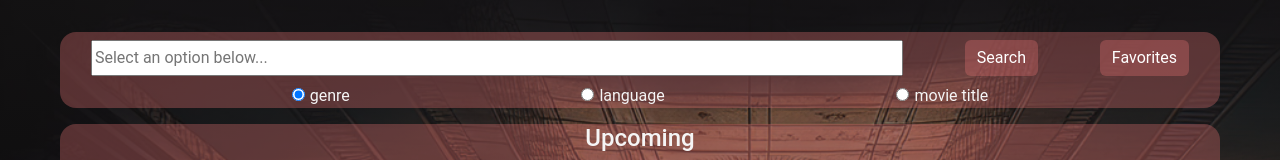
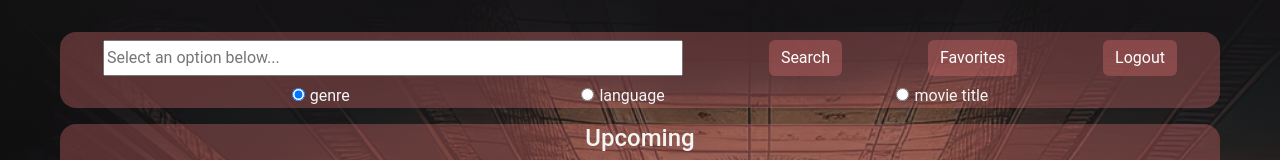
Before and after one commit to 240401-NET/MovieAppClient, a React (Vite) app: page /movielandingpage in a window 1280 px wide. Shown: the top 160 px of the page. Built offline with nearby package versions, Linux system fonts and the light colour scheme; no server answers.

Commit message:
added logout functionality

```diff
--- a/src/Components/MovieSearch.tsx
+++ b/src/Components/MovieSearch.tsx
@@ -3,6 +3,7 @@ import React, {useEffect, useState} from 'react';
 import { SearchModal } from "./SearchModal";
 import { ITMDBMovieDto, SearchMovieByGenre, SearchMovieByLanguage} from "../services/TMDBApiService";
 import { SearchMovieByFavorites } from "../services/UserServices";
+import { useAuthentication } from "../contexts/AuthenticationContext";
 
 const searchParameters : string [] = ["genre", "language", "movie title"]
 
@@ -12,10 +13,11 @@ export const MovieSearch : React.FC = () => {
     const [searchedParameter, setSearchedParameter] = useState<string>("genre");
     const [modalOpen, setModalOpen] = useState(false);
     const [searchedResults, setSearchedResults] = useState<ITMDBMovieDto[]>([]);
-    const [currentReponsePage, setCurrentResponsePage] = useState<number>(1);
-    const [currentlyLookingAtFavorites, setCurrentlyLookingAtFavorites] = useState<boolean>(false)
+    const [currentReponsePage] = useState<number>(1);
+    const [currentlyLookingAtFavorites, setCurrentlyLookingAtFavorites] = useState<boolean>(false);
+    const [username, setUserName] = useState("");
 
-    const [username, setUserName] = useState("");
+    const { logoutUser } = useAuthentication();
 
     useEffect(() => {
       const user = localStorage.getItem("user");
@@ -69,6 +71,7 @@ export const MovieSearch : React.FC = () => {
                     />
                     <button className="searchedValue-button btn btn-primary w-20" type="submit">Search</button>
                     <button className="searchedValue-button btn btn-primary w-20" onClick={(e) => ShowFavorites(e)}>Favorites</button>
+                    <button className="searchedValue-button btn btn-primary w-20" onClick={logoutUser}>Logout</button>
                 </div>
                 <div className="form-parameters-component">
                     {searchParameters.map((parameter, index) => (
--- a/src/Pages/LandingPage.css
+++ b/src/Pages/LandingPage.css
@@ -26,7 +26,7 @@
             }
 
             #searchedValue {
-                width: 70%;
+                width: 50%;
                 color: whitesmoke;
             }
 
--- a/src/contexts/AuthenticationContext.tsx
+++ b/src/contexts/AuthenticationContext.tsx
@@ -90,10 +90,8 @@ export const AuthenticationProvider = ({ children }: Props) => {
       .catch((error) => console.error(error));
   };
 
-  const logoutUser = async () => {
-    await UserLogout()
-      .then((res) => {
-        if (res) {
+  const logoutUser = async() => {
+
           // remove items from local storage--once again remove or change once we know how identity was implemented
           localStorage.removeItem("user");
           localStorage.removeItem("token");
@@ -101,11 +99,8 @@ export const AuthenticationProvider = ({ children }: Props) => {
           setToken("");
 
           // navigate user to login page
-          navigate("/login");
+          await navigate("/login");
           window.alert("Logout successful");
-        }
-      })
-      .catch((error) => console.error(error));
   };
 
   // just checks if user is null then returns a boolean value associated with that check
```
